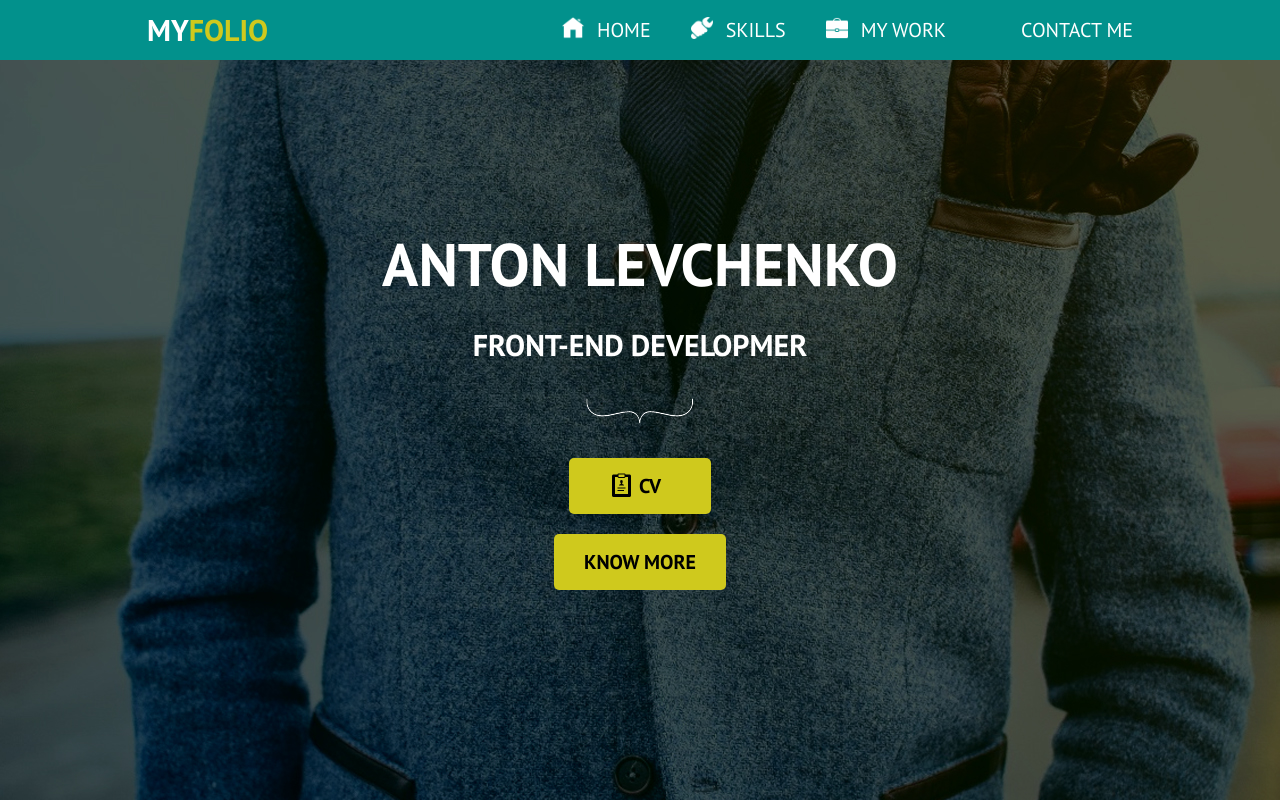
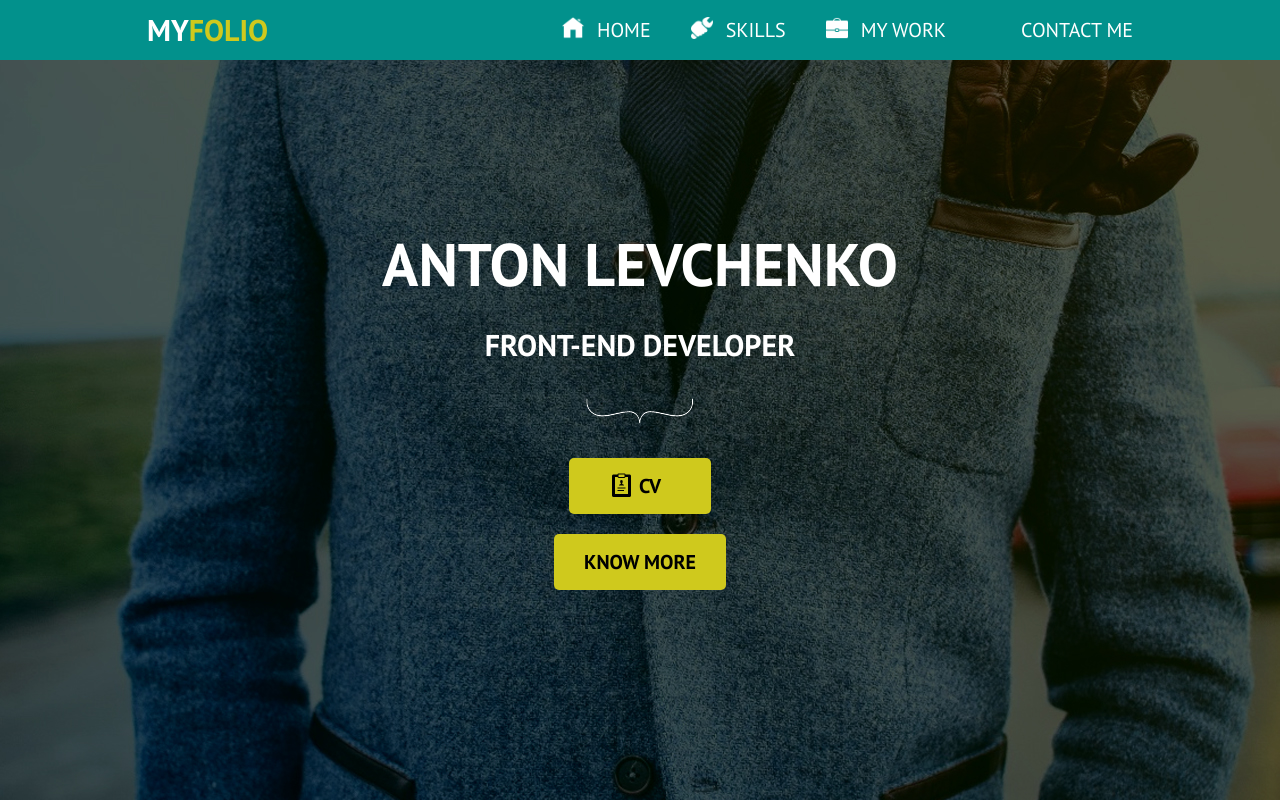
Before and after one commit to LevchenkoAnton/portfolio, a website: page index.html in a window 1280 px wide. Shown: the top 802 px of the page. Drawn offline with Linux system fonts and the light colour scheme.

```diff
--- a/index.html
+++ b/index.html
@@ -35,7 +35,7 @@
 <main class="page-main" id="page-main">
     <div class="main__wrapper">
         <h1 class="main__title">Anton Levchenko</h1>
-        <p class="main__description">Front-end developmer</p>
+        <p class="main__description">Front-End Developer</p>
         <a href="Anton_Levchenko.pdf" class="main__cv">CV</a>
         <button class="main__btn btn">Know more</button>
     </div>
```
Also changed, not shown: 1 other file.
